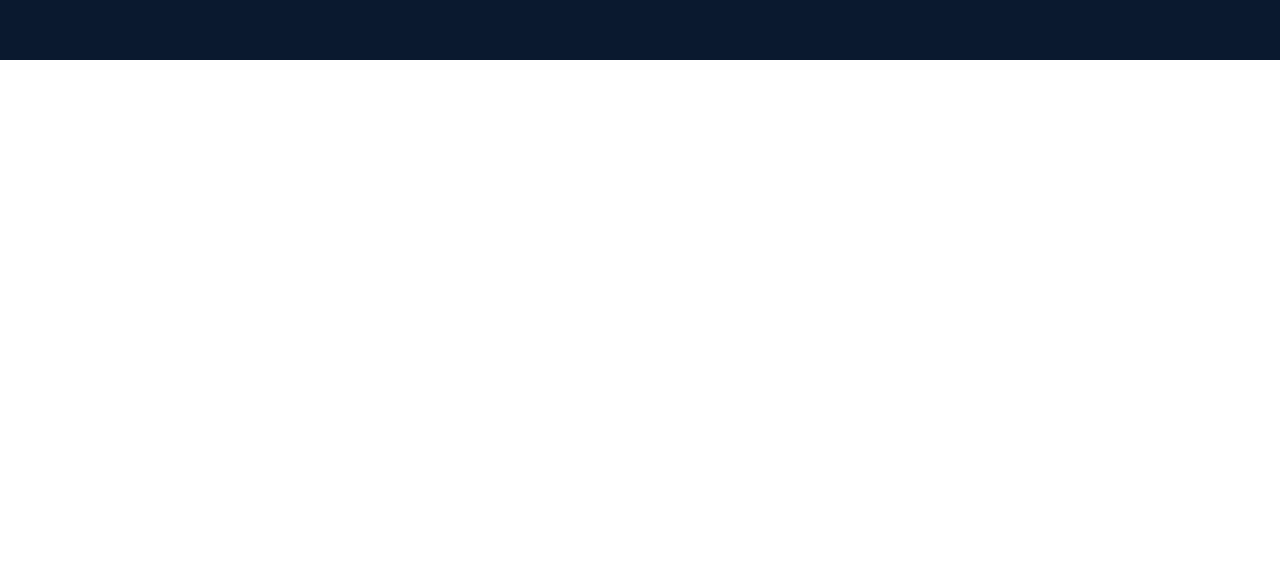
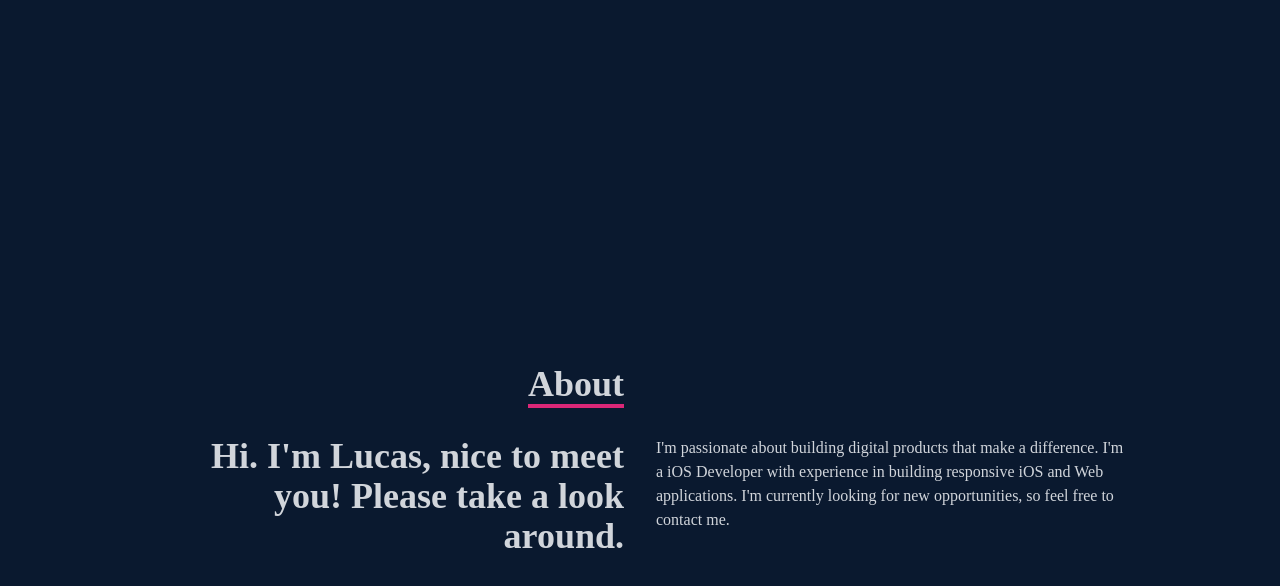
Before and after one commit to lucasdomene/portfolio, a React (Create React App) app: page / in a window 1280 px wide. Shown: the part 740-1326 px from the top of the page. Before the commit the page ends 800 px from the top, so only its background shows below. Built offline with nearby package versions, Linux system fonts and the light colour scheme; the HTML template or start-up script is replaced by a standard one.

Commit message:
feat: About component

```diff
--- a/src/App.js
+++ b/src/App.js
@@ -1,3 +1,4 @@
+import About from './components/About';
 import { Home } from './components/Home';
 import NavBar from './components/NavBar';
 
@@ -6,6 +7,7 @@
     <div>
       <NavBar />
       <Home />
+      <About />
     </div>
   );
 }
--- /dev/null
+++ b/src/components/About.jsx
@@ -0,0 +1,29 @@
+import React from 'react';
+
+export default function About() {
+  return (
+    <div name="about" className="w-full h-screen bg-primary text-gray-300">
+      <div className="flex flex-col justify-center items-center w-full h-full">
+        <div className="max-w-[1000px] w-full grid grid-cols-2 gap-8">
+          <div className="sm:text-right pb-8 pl-4">
+            <p className="text-4xl font-bold inline border-b-4 border-pink-600">
+              About
+            </p>
+          </div>
+          <div></div>
+        </div>
+        <div className="max-w-[1000px] w-full grid sm:grid-cols-2 gap-8 px-4">
+          <div className="sm:text-right text-4xl font-bold">
+            <p>Hi. I'm Lucas, nice to meet you! Please take a look around.</p>
+          </div>
+          <div>
+            I'm passionate about building digital products that make a
+            difference. I'm a iOS Developer with experience in building
+            responsive iOS and Web applications. I'm currently looking for new
+            opportunities, so feel free to contact me.
+          </div>
+        </div>
+      </div>
+    </div>
+  );
+}
```
